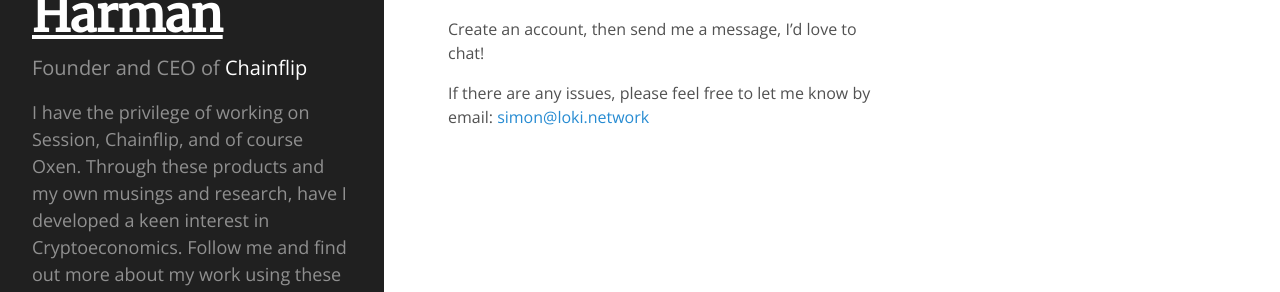
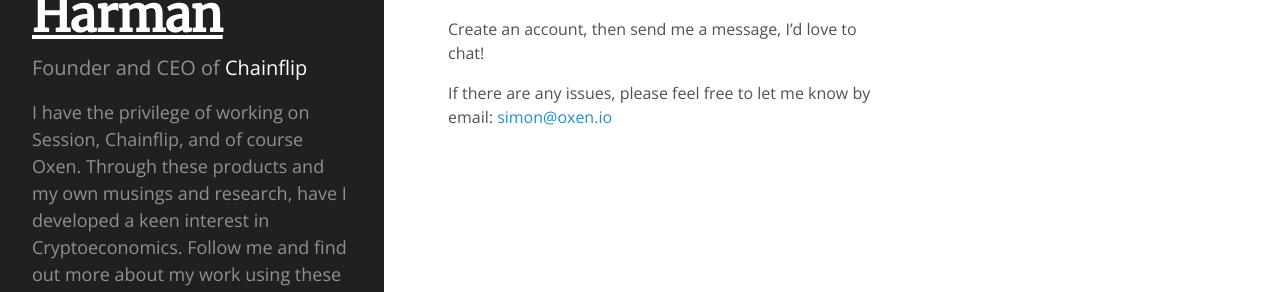
Before and after one commit to simonaharman/simonaharman.github.io, a Jekyll site: the page built from contact.md, in a window 1280 px wide. Shown: the part 260-552 px from the top of the page. Built offline with Jekyll 4.4.1, drawn with Linux system fonts in a browser that asks for light colours; nearby versions of some CDN libraries.

Commit message:
Update contact.md

```diff
--- a/contact.md
+++ b/contact.md
@@ -11,4 +11,4 @@
 
 Create an account, then send me a message, I'd love to chat!
 
-If there are any issues, please feel free to let me know by email: [simon@loki.network](mailto:simon@loki.network)
+If there are any issues, please feel free to let me know by email: [simon@oxen.io](mailto:simon@oxen.io)
```
